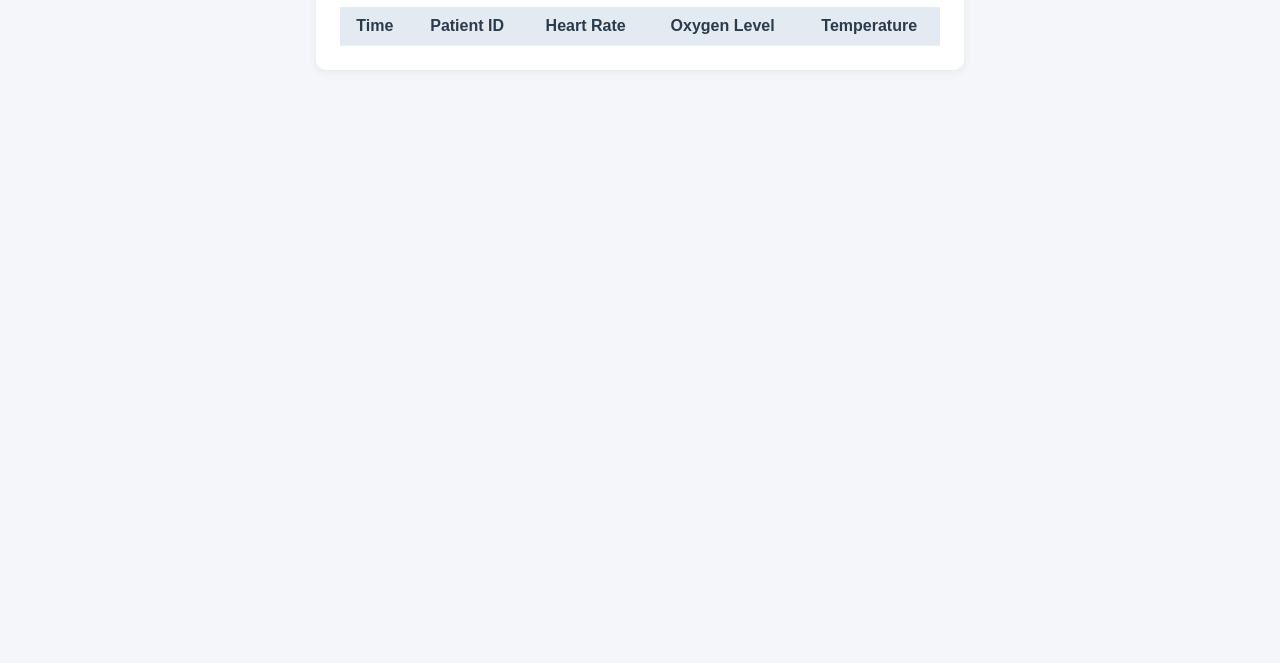
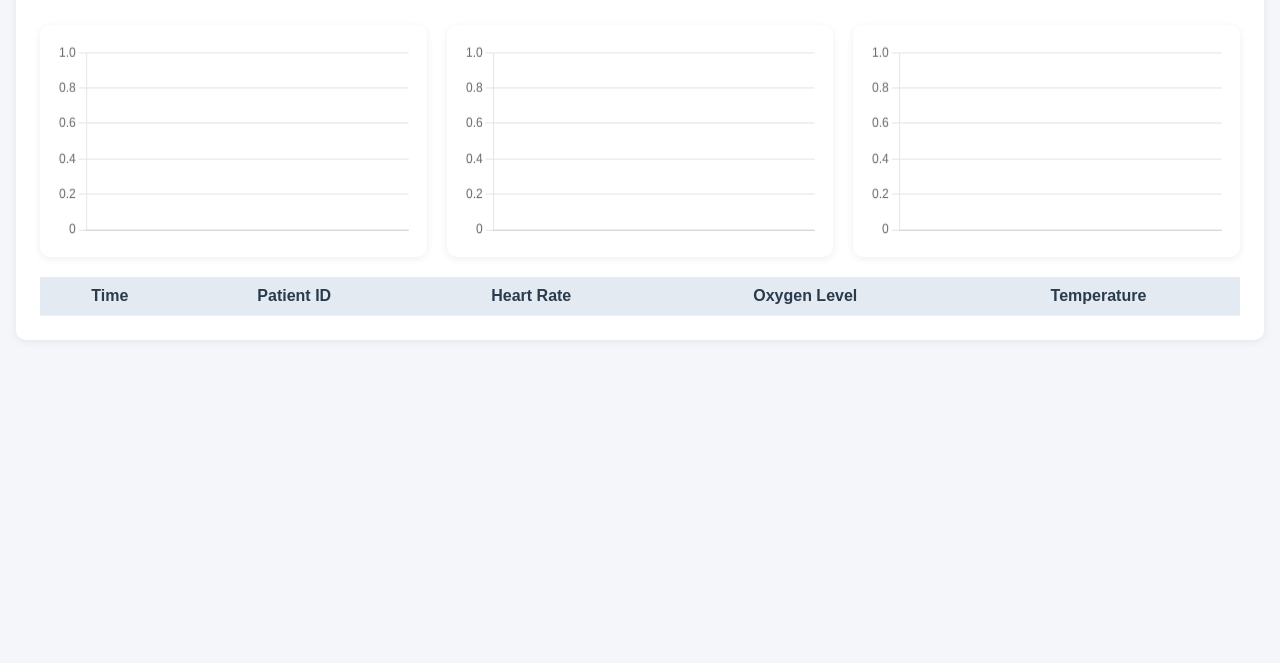
Before and after one commit to omerfiratbekiroglu/mock-medical-data-project, a plain HTML site: page frontend.html in a window 1280 px wide. Shown: the part 137-800 px from the top of the page. Drawn offline with nearby package versions, Linux system fonts and the light colour scheme; no server answers.

Commit message:
live graphs added

```diff
--- a/frontend.html
+++ b/frontend.html
@@ -6,18 +6,34 @@
     <title>Live Vitals Dashboard</title>
     <style>
         body { font-family: Arial, sans-serif; background: #f4f6fa; margin: 0; padding: 0; }
-        .container { max-width: 600px; margin: 40px auto; background: #fff; border-radius: 10px; box-shadow: 0 2px 8px #0001; padding: 24px; }
+        .container { max-width: 1200px; margin: 40px auto; background: #fff; border-radius: 10px; box-shadow: 0 2px 8px #0001; padding: 24px; }
         h1 { text-align: center; color: #2a3b4c; }
         table { width: 100%; border-collapse: collapse; margin-top: 20px; }
         th, td { padding: 10px; text-align: center; border-bottom: 1px solid #eee; }
         th { background: #e3eaf2; color: #2a3b4c; }
         tr.new-row { background: #d1ffd6; animation: highlight 1s; }
         @keyframes highlight { from { background: #fff7b2; } to { background: #d1ffd6; } }
+        .charts { margin-top: 40px; display: flex; gap: 20px; justify-content: space-between; }
+        .chart-container { flex: 1 1 0; min-width: 0; margin-bottom: 0; background: #fff; border-radius: 10px; box-shadow: 0 2px 8px #0001; padding: 16px; max-width: 370px; }
+        .chart-container canvas { width: 100% !important; height: 200px !important; }
     </style>
+    <!-- Chart.js CDN -->
+    <script src="https://cdn.jsdelivr.net/npm/chart.js"></script>
 </head>
 <body>
     <div class="container">
         <h1>Live Vitals Dashboard</h1>
+        <div class="charts">
+            <div class="chart-container">
+                <canvas id="heartRateChart"></canvas>
+            </div>
+            <div class="chart-container">
+                <canvas id="oxygenLevelChart"></canvas>
+            </div>
+            <div class="chart-container">
+                <canvas id="tempChart"></canvas>
+            </div>
+        </div>
         <table id="vitals-table">
             <thead>
                 <tr>
@@ -37,9 +53,77 @@
         const API_URL = 'http://localhost:8000/read?limit=10';
         let lastTopId = null;
 
+        // Chart.js setup
+        const MAX_POINTS = 30;
+        let heartRateData = [];
+        let oxygenLevelData = [];
+        let tempData = [];
+        let timeLabels = [];
+
+        const heartRateChart = new Chart(document.getElementById('heartRateChart').getContext('2d'), {
+            type: 'line',
+            data: {
+                labels: timeLabels,
+                datasets: [{
+                    label: 'Heart Rate',
+                    data: heartRateData,
+                    borderColor: '#e74c3c',
+                    backgroundColor: 'rgba(231,76,60,0.1)',
+                    fill: true,
+                    tension: 0.3,
+                }]
+            },
+            options: {
+                responsive: true,
+                plugins: { legend: { display: false } },
+                scales: { y: { beginAtZero: true } },
+                animation: false
+            }
+        });
+        const oxygenLevelChart = new Chart(document.getElementById('oxygenLevelChart').getContext('2d'), {
+            type: 'line',
+            data: {
+                labels: timeLabels,
+                datasets: [{
+                    label: 'Oxygen Level',
+                    data: oxygenLevelData,
+                    borderColor: '#3498db',
+                    backgroundColor: 'rgba(52,152,219,0.1)',
+                    fill: true,
+                    tension: 0.3,
+                }]
+            },
+            options: {
+                responsive: true,
+                plugins: { legend: { display: false } },
+                scales: { y: { beginAtZero: true } },
+                animation: false
+            }
+        });
+        const tempChart = new Chart(document.getElementById('tempChart').getContext('2d'), {
+            type: 'line',
+            data: {
+                labels: timeLabels,
+                datasets: [{
+                    label: 'Temperature',
+                    data: tempData,
+                    borderColor: '#f39c12',
+                    backgroundColor: 'rgba(243,156,18,0.1)',
+                    fill: true,
+                    tension: 0.3,
+                }]
+            },
+            options: {
+                responsive: true,
+                plugins: { legend: { display: false } },
+                scales: { y: { beginAtZero: true } },
+                animation: false
+            }
+        });
+
         function formatTime(isoString) {
             const d = new Date(isoString);
-            return d.toLocaleString();
+            return d.toLocaleTimeString();
         }
 
         function renderTable(data) {
@@ -61,11 +145,37 @@
             });
         }
 
+        function updateCharts(data) {
+            // Assume data is sorted newest first
+            data = data.slice().reverse();
+            timeLabels.length = 0;
+            heartRateData.length = 0;
+            oxygenLevelData.length = 0;
+            tempData.length = 0;
+            data.forEach(row => {
+                timeLabels.push(formatTime(row.time));
+                heartRateData.push(row.heart_rate);
+                oxygenLevelData.push(row.oxygen_level);
+                tempData.push(row.temp);
+            });
+            // Keep only last MAX_POINTS
+            if (timeLabels.length > MAX_POINTS) {
+                timeLabels.splice(0, timeLabels.length - MAX_POINTS);
+                heartRateData.splice(0, heartRateData.length - MAX_POINTS);
+                oxygenLevelData.splice(0, oxygenLevelData.length - MAX_POINTS);
+                tempData.splice(0, tempData.length - MAX_POINTS);
+            }
+            heartRateChart.update();
+            oxygenLevelChart.update();
+            tempChart.update();
+        }
+
         async function fetchVitals() {
             try {
                 const res = await fetch(API_URL);
                 const data = await res.json();
                 renderTable(data); // Always rerender
+                updateCharts(data);
             } catch (e) {
                 console.error('Error fetching vitals:', e);
             }
```
